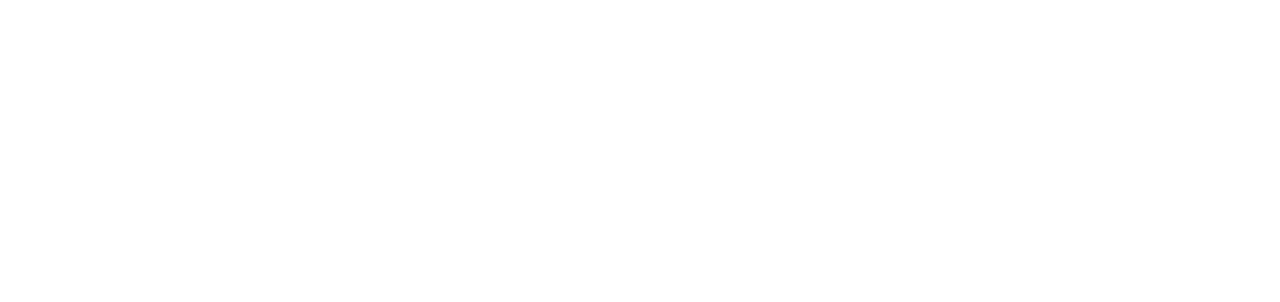
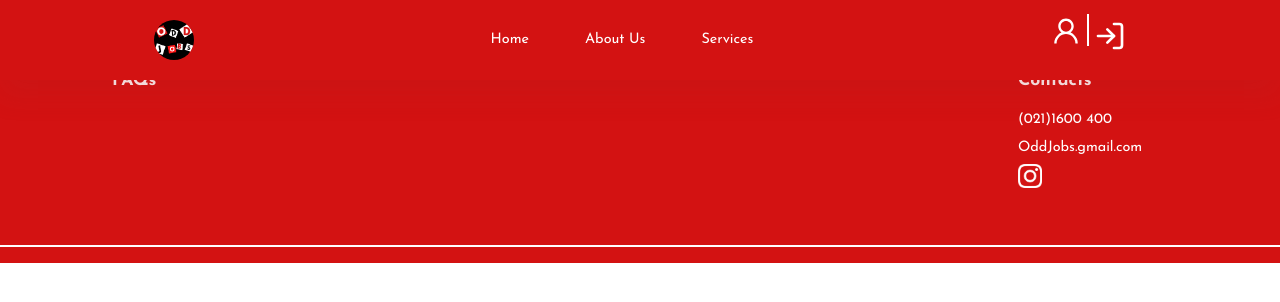
Before and after one commit to pan-dya/WADS_Final, a React (Create React App) app in the folder FrontEnd/: page /profile in a window 1280 px wide. Before the commit this address had no page. Shown: the top 302 px of the page. Built offline with nearby package versions, Linux system fonts and the light colour scheme.

Commit message:
pagenotfound

```diff
--- a/FrontEnd/src/App.js
+++ b/FrontEnd/src/App.js
@@ -5,6 +5,8 @@ import Navbar from './Components/Navbar.js'
 import Footer from './Components/Footer.js'
 import Login from './Components/Login.js'
 import Register from './Components/Register.js'
+import PageNotFound from './Pages/PageNotFound.js'
+import Profile from './Pages/Profile.js'
 
 const App = () => {
   return (
@@ -12,6 +14,7 @@ const App = () => {
       <Routes>
         <Route path='/login' element={<Login />}></Route>
         <Route path='/register' element={<Register />}></Route>
+        <Route path='*' element={<PageNotFound/>}></Route>
         <Route
           element={
             <>
@@ -23,6 +26,7 @@ const App = () => {
         >
           <Route path="/" element={<Home />}></Route>
           <Route path="/faq" element={<Faq />}></Route>
+          <Route path="/profile" element={<Profile/>}></Route>
         </Route>
       </Routes>
     </Router>
--- a/FrontEnd/src/Components/About.js
+++ b/FrontEnd/src/Components/About.js
@@ -10,8 +10,8 @@ const About = () => {
       <div className='container about_container'>
         <div className='about_left'>
           <div className='about_image'>
-            <img src={Image1} alt='Image 1' />
-            <img src={Image2} alt='Image 2' />
+            <img src={Image1} alt='About 1' />
+            <img src={Image2} alt='About 2' />
           </div>
         </div>
         <div className='about_right'>
--- a/FrontEnd/src/Components/Footer.js
+++ b/FrontEnd/src/Components/Footer.js
@@ -9,7 +9,7 @@ const Footer = () => {
           <a href='/faq' className='footer-links-div'><h4>FAQs</h4></a>
           <div className='footer-links-div'>
             <h4>Contacts</h4>
-            <p>Phone Number</p>
+            <p>(021)1600 400</p>
             <p>OddJobs.gmail.com</p>
             <p><img src={ig} alt='IG'></img></p>
           </div>
--- a/FrontEnd/src/Components/Navbar.js
+++ b/FrontEnd/src/Components/Navbar.js
@@ -1,36 +1,47 @@
-import '../Design/Navbar.css'
-import Logo from '../Assets/OddJobsIcon.png'
-import Link from '../Data/Link.js'
-import {FiLogIn} from 'react-icons/fi'
-import axios from 'axios';
-import { useNavigate } from 'react-router-dom';
+import "../Design/Navbar.css";
+import Logo from "../Assets/OddJobsIcon.png";
+import Link from "../Data/Link.js";
+import { FiLogIn } from "react-icons/fi";
+import { AiOutlineUser } from "react-icons/ai";
+import axios from "axios";
+import { useNavigate } from "react-router-dom";
 
 const Navbar = () => {
   const navigate = useNavigate();
 
-  const Logout = async ()=>{
-      try {
-          await axios.delete('http://localhost:5000/logout');
-          navigate('/login');
-      } catch (error) {
-          console.log(error);
-      }
-  }
+  const Logout = async () => {
+    try {
+      await axios.delete("http://localhost:5000/logout");
+      navigate("/login");
+    } catch (error) {
+      console.log(error);
+    }
+  };
   return (
     <nav>
       <div className="container nav_container">
-        <a href="index.html" className="nav_logo">
+        <a href="/" className="nav_logo">
           <img src={Logo} alt="OddJobs"></img>
         </a>
         <ul className="nav_menu">
-          {
-            Link.map(item => <li key={item.id}><a href={item.link}>{item.title}</a></li>)
-          }
+          {Link.map((item) => (
+            <li key={item.id}>
+              <a href={item.link}>{item.title}</a>
+            </li>
+          ))}
         </ul>
-        <button onClick={Logout} id='theme_icon'><FiLogIn/></button>
+        <div className="button_container">
+          <a href="/profile" id="profile_icon">
+            <AiOutlineUser />
+          </a>
+          <div className="vl"></div>
+          <button onClick={Logout} id="theme_icon">
+            <FiLogIn />
+          </button>
+        </div>
       </div>
     </nav>
-  )
-}
+  );
+};
 
-export default Navbar
+export default Navbar;
--- a/FrontEnd/src/Components/Register.js
+++ b/FrontEnd/src/Components/Register.js
@@ -2,7 +2,7 @@ import React, { useState } from "react";
 import axios from "axios";
 import { useNavigate } from "react-router-dom";
 import logo from "../Assets/OddJobsIcon.png";
-import image from "../Assets/imageRegister.webp";
+import image from "../Assets/imageRegister3.webp";
 import "../Design/Register.css";
 
 const Register = () => {
--- a/FrontEnd/src/Design/Navbar.css
+++ b/FrontEnd/src/Design/Navbar.css
@@ -30,11 +30,28 @@ nav {
     gap: 3.5rem;
 }
 
+.button_container {
+    display: flex;
+}
+
 #theme_icon {
     background: transparent;
     color: white;
     font-size: 2rem;
     cursor: pointer;
+    padding-left: 5px;
+}
+
+#profile_icon {
+    background: transparent;
+    color: white;
+    font-size: 2rem;
+    padding-right: 5px;
+}
+
+.vl {
+    border-left: 2px solid white;
+    height: 2rem;
 }
 
 /* HIDE NAV MENU ON TABLET AND PHONES */
--- /dev/null
+++ b/FrontEnd/src/Design/PageNotFound.css
@@ -0,0 +1,15 @@
+.pnf {
+    align-items: center;
+    justify-content: center;
+    width: 20%;
+    margin: auto;
+    margin-top: 5%;
+}
+
+.linkPNF {
+    color: var(--color-dark);
+}
+
+.linkPNF:hover {
+    color: var(--color-primary);
+}
--- a/FrontEnd/src/Design/Services.css
+++ b/FrontEnd/src/Design/Services.css
@@ -29,6 +29,7 @@
 @media screen and (max-width:1024px) {
     .services_container {
         gap: 1.5rem;
+        grid-template-columns: 1fr 1fr;
     }
 }
 @media screen and (max-width:600px) {
--- /dev/null
+++ b/FrontEnd/src/Pages/PageNotFound.js
@@ -0,0 +1,16 @@
+import React from "react";
+import { Link } from "react-router-dom";
+import "../Design/PageNotFound.css"
+
+function PageNotFound() {
+  return (
+    <div className="pnf">
+      <h1>Page Not Found :/</h1>
+      <h3>
+        Go to the Home Page: <Link className="linkPNF" to="/"> Home Page</Link>
+      </h3>
+    </div>
+  );
+}
+
+export default PageNotFound;
--- /dev/null
+++ b/FrontEnd/src/Pages/Profile.js
@@ -0,0 +1,9 @@
+import React from 'react'
+
+function Profile() {
+  return (
+    <div>Profile</div>
+  )
+}
+
+export default Profile
```
Also changed, not shown: FrontEnd/src/Assets/imageRegister2.webp (added), FrontEnd/src/Assets/imageRegister3.webp (added).
